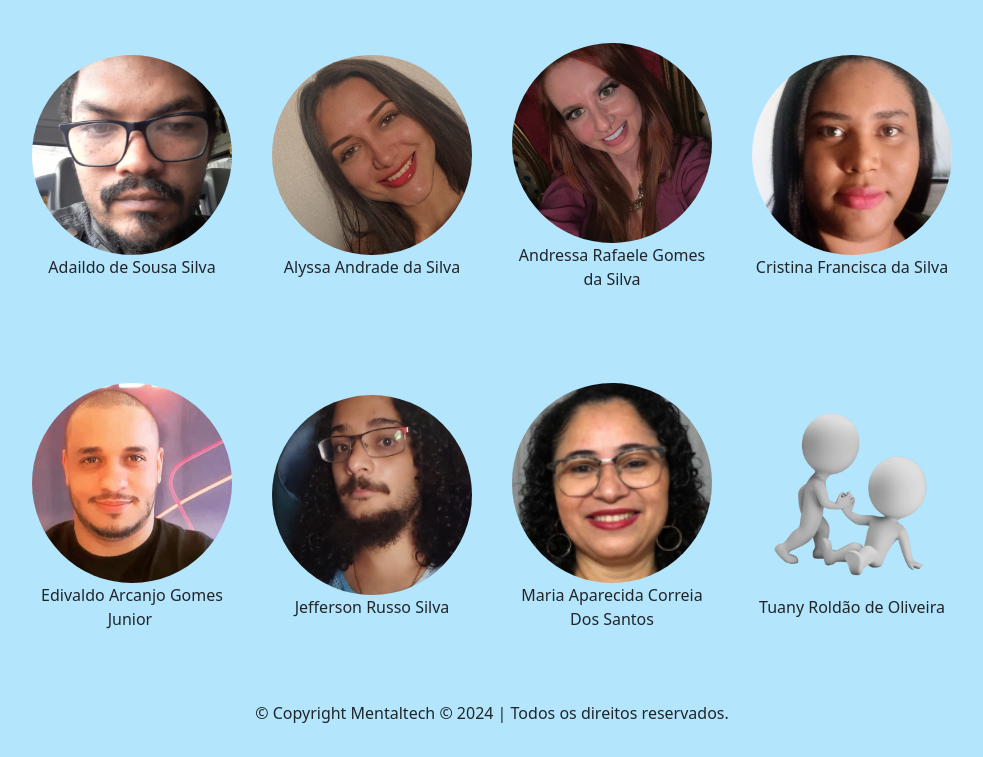
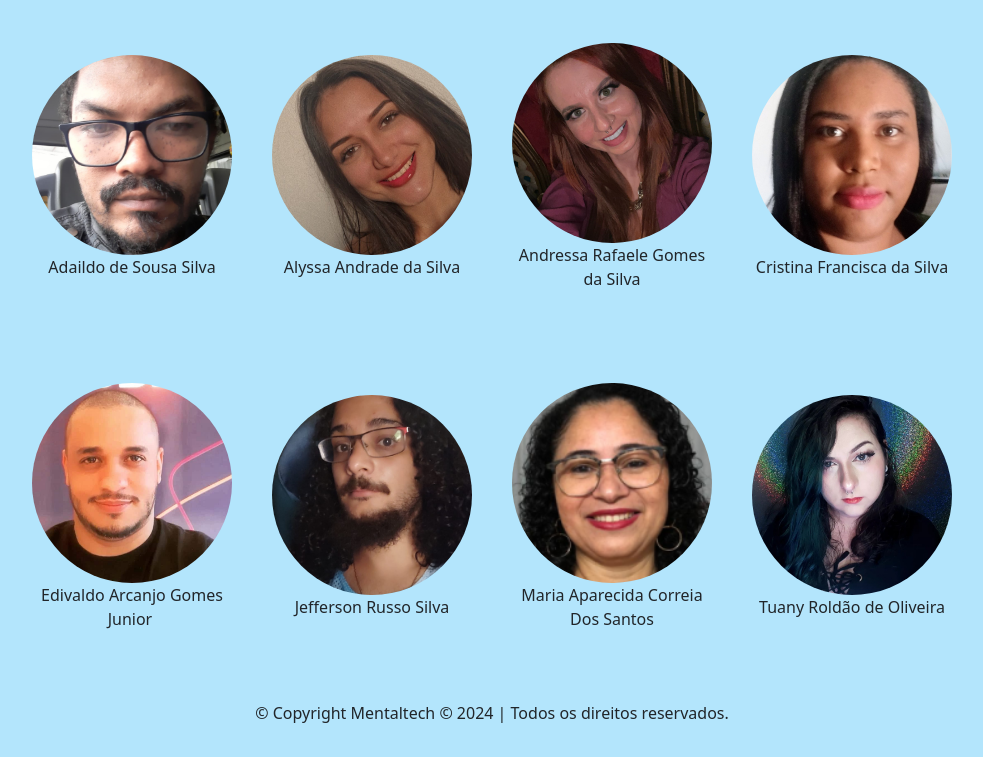
Before and after one commit to MariaaPcsa/Projeto-integrador-II, a plain HTML site: page pages/quem.html in a window 1280 px wide. Shown: the part 736-1493 px from the top of the page, without its empty margins (148-1131 px from the left). Drawn offline with nearby package versions, Linux system fonts and the light colour scheme.

Commit message:
Atualizando foto equipe

```diff
--- a/pages/quem.html
+++ b/pages/quem.html
@@ -84,7 +84,7 @@
             <p>Maria Aparecida Correia Dos Santos</p>
         </div>
         <div class="membro">
-            <img src="/img/1.png" alt="Maria Aparecida Correia Dos Santos">
+            <img src="/img/imagetuany.jpg" alt="Maria Aparecida Correia Dos Santos">
             <p>Tuany Roldão de Oliveira </p>
         </div>
             </main>
```
Also changed, not shown: img/imagetuany.jpg (added).
